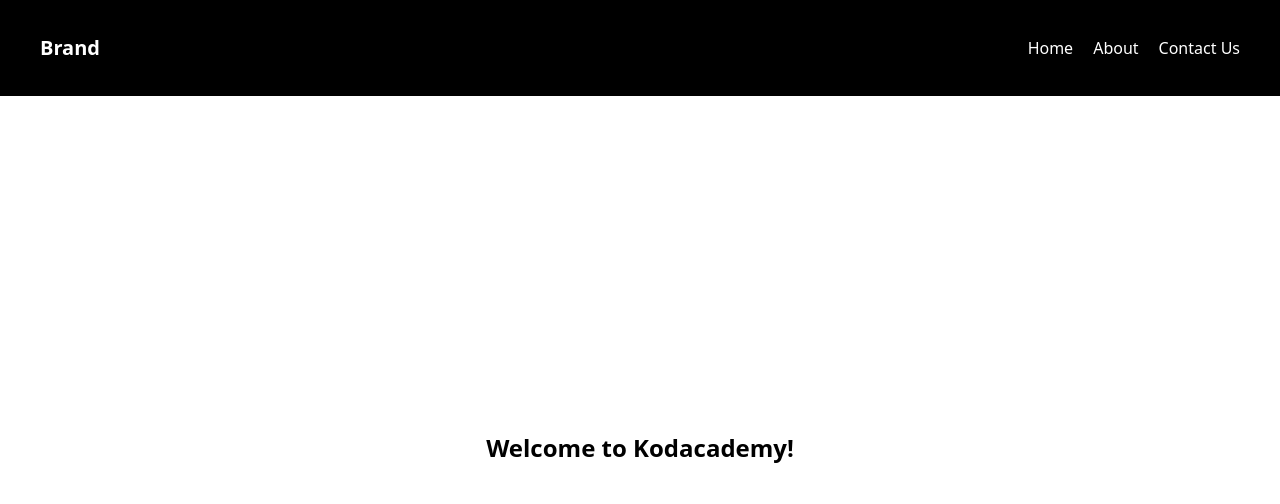
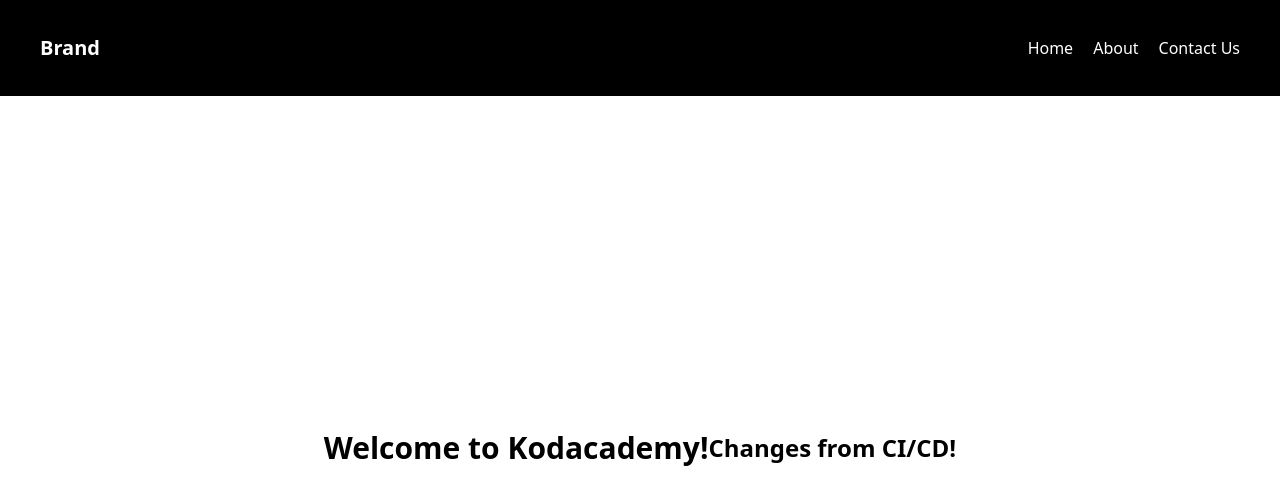
Before and after one commit to fulsep/koda-b6-cicd-frontend, a React (Vite) app: page / in a window 1280 px wide. Shown: the top 504 px of the page. Built offline with nearby package versions, Linux system fonts and the light colour scheme.

Commit message:
feat: add another text to show in landing page

```diff
--- a/src/App.jsx
+++ b/src/App.jsx
@@ -18,7 +18,8 @@
         </ul>
       </div>
       <div className='flex-1 flex justify-center items-center'>
-        <h1 className='font-bold text-2xl'>Welcome to Kodacademy!</h1>
+        <h1 className='font-bold text-3xl'>Welcome to Kodacademy!</h1>
+        <h1 className='font-bold text-2xl'>Changes from CI/CD!</h1>
       </div>
     </div>
   )
```
